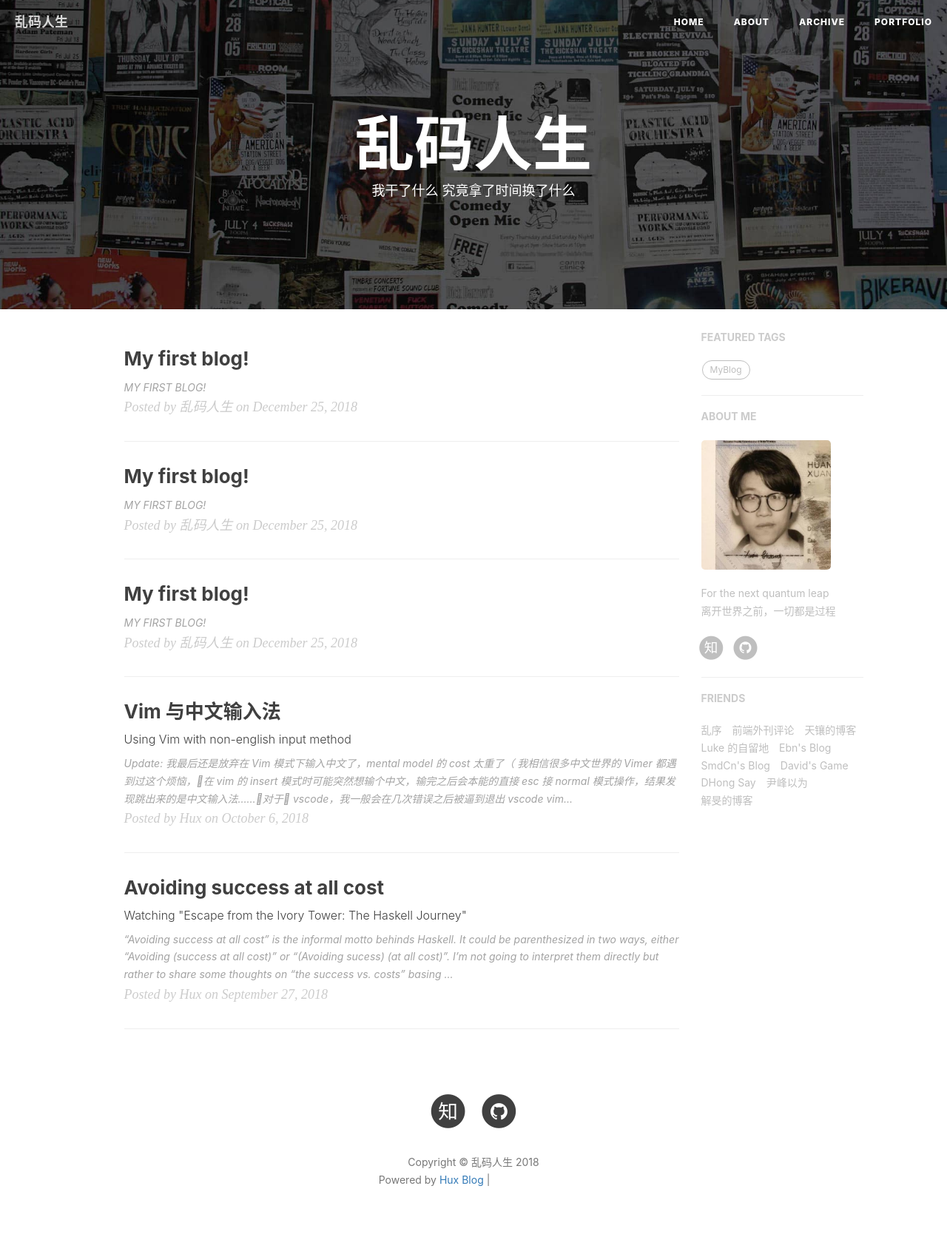
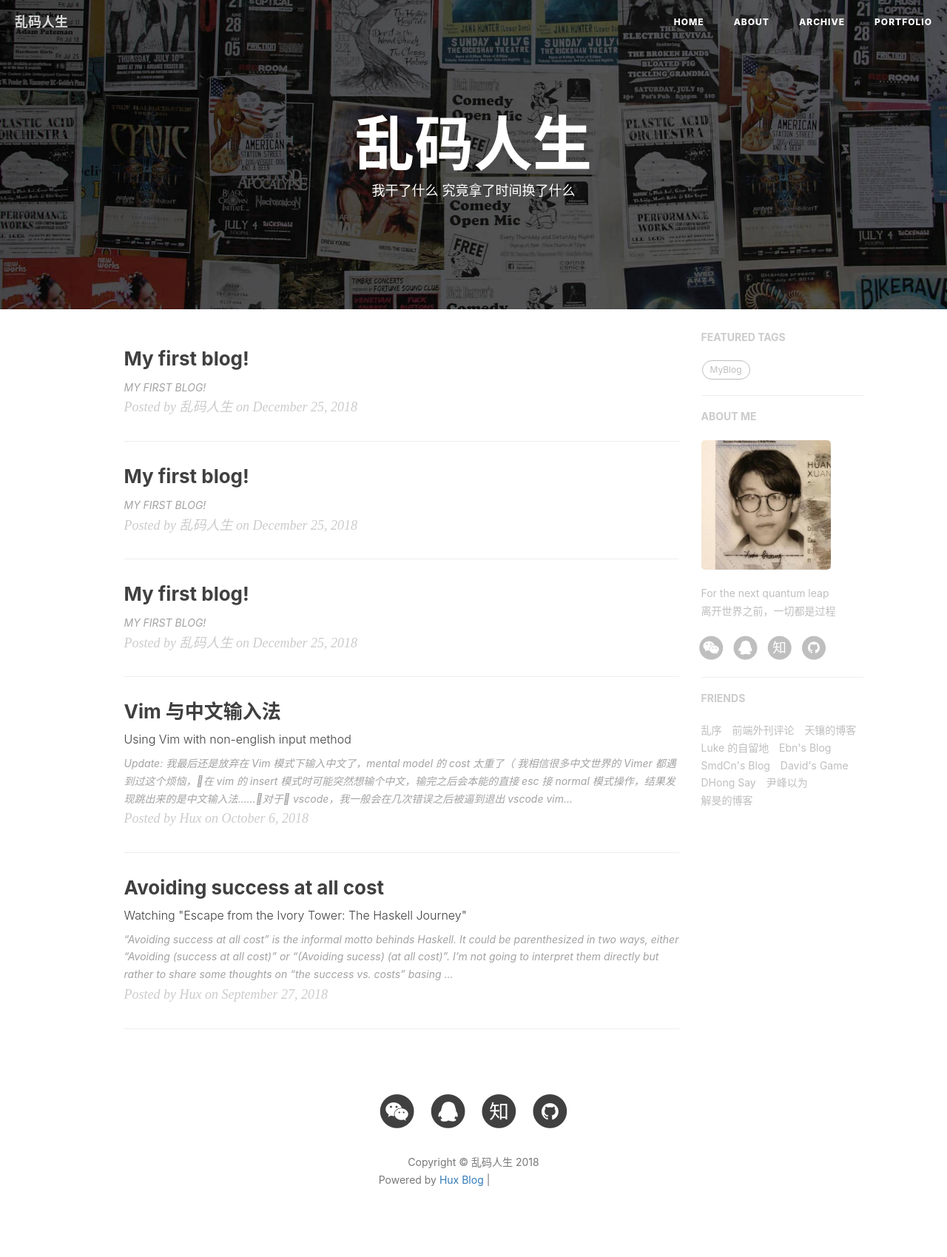
Before and after one commit to jiangdoc/blog, a Jekyll site: the page built from index.html, in a window 1280 px wide. Shown: the whole page at 74% size. Built offline with Jekyll 4.4.1, drawn with Linux system fonts in a browser that asks for light colours; nearby versions of some CDN libraries; the list of posts is cut into pages by our own code; comment, search, counter and statistics services are not loaded; grey boxes are pictures that could not be loaded.

Commit message:
Update sns-links.html

```diff
--- a/_includes/sns-links.html
+++ b/_includes/sns-links.html
@@ -18,12 +18,22 @@
     </a>
   </li>
   {% endif %}
-  {% if site.twitter_username %}
+  {% if site.weixin_username %}
   <li>
     <a href="https://twitter.com/{{ site.twitter_username }}">
       <span class="fa-stack fa-lg">
         <i class="fa fa-circle fa-stack-2x"></i>
         <i class="fa fa-weixin fa-stack-1x fa-inverse"></i>
+      </span>
+    </a>
+  </li>
+  {% endif %}
+  {% if site.qq_username %}
+  <li>
+    <a target="_blank" href="https://www.facebook.com/{{ site.facebook_username }}">
+      <span class="fa-stack fa-lg">
+        <i class="fa fa-circle fa-stack-2x"></i>
+        <i class="fa fa-qq fa-stack-1x fa-inverse"></i>
       </span>
     </a>
   </li>
@@ -48,16 +58,6 @@
     </a>
   </li>
   {% endif %}
-  {% if site.facebook_username %}
-  <li>
-    <a target="_blank" href="https://www.facebook.com/{{ site.facebook_username }}">
-      <span class="fa-stack fa-lg">
-        <i class="fa fa-circle fa-stack-2x"></i>
-        <i class="fa fa-qq fa-stack-1x fa-inverse"></i>
-      </span>
-    </a>
-  </li>
-  {% endif %}
   {% if site.github_username %}
   <li>
     <a target="_blank" href="https://github.com/{{ site.github_username }}">
@@ -68,14 +68,4 @@
     </a>
   </li>
   {% endif %}
-  {% if site.linkedin_username %}
-  <li>
-    <a target="_blank" href="https://www.linkedin.com/in/{{ site.linkedin_username }}">
-      <span class="fa-stack fa-lg">
-        <i class="fa fa-circle fa-stack-2x"></i>
-        <i class="fa fa-linkedin fa-stack-1x fa-inverse"></i>
-      </span>
-    </a>
-  </li>
-  {% endif %}
 </ul>
```
